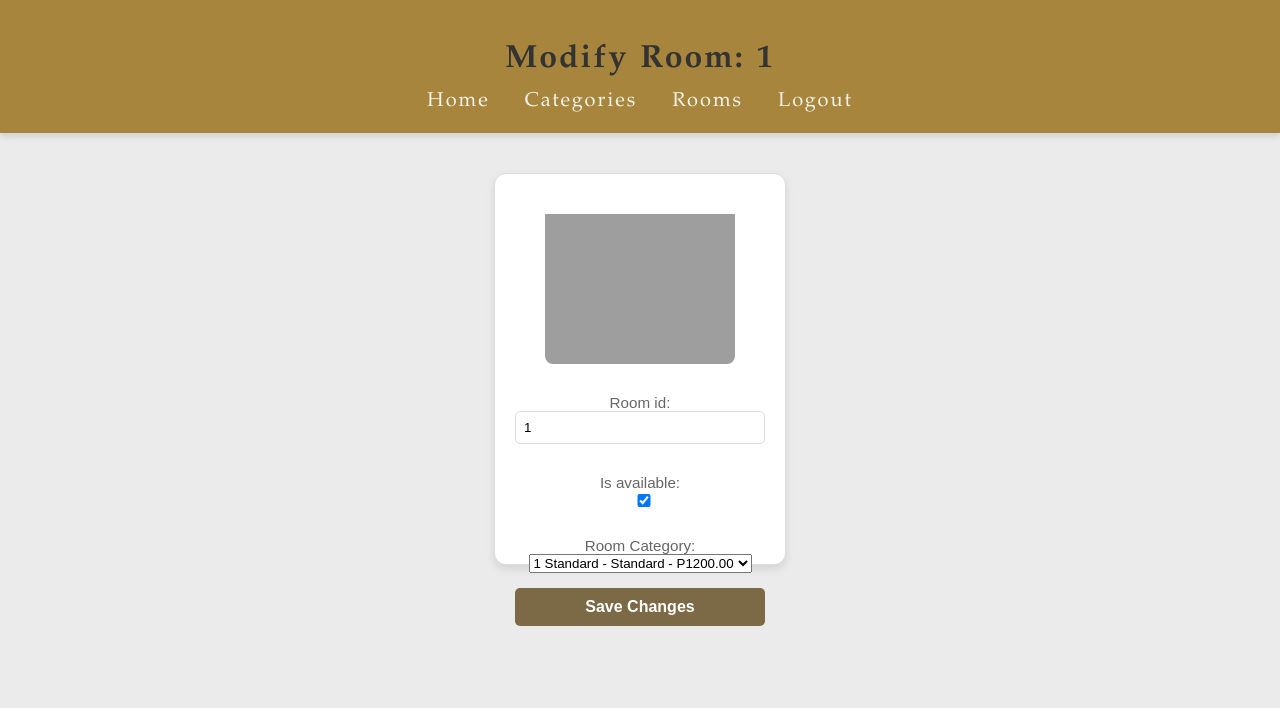
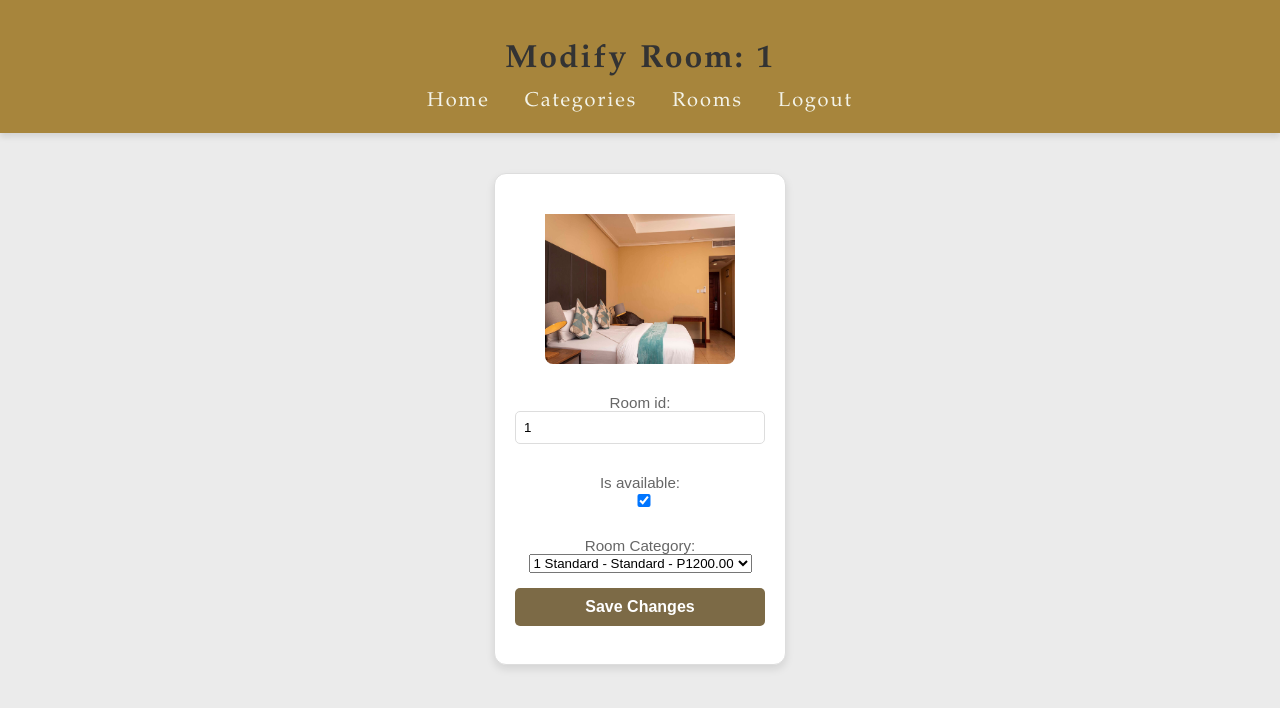
Before and after one commit to DymurBoi/HotelCheckIn, a Django app: page /admin/room/modify/1/ in a window 1280 px wide. Shown: the top 708 px of the page. Run offline with Django 5.2, Linux system fonts and the light colour scheme; a user stored in the database is signed in; data comes from the database, SQL or seed files in the repository; both versions use the stored data as it was after the commit; grey boxes are pictures that could not be loaded.

Commit message:
admin dashboard updated
admin dashboard updated:
Reservation filter for available and booked rooms
Design for the room

```diff
--- a/dashboard/static/css/css.css
+++ b/dashboard/static/css/css.css
@@ -162,7 +162,6 @@ h2{
     text-decoration: none;
     color: inherit;
 }
-
 .card-container:hover {
     transform: translateY(-5px);
     box-shadow: 0 6px 12px rgba(0, 0, 0, 0.2);
@@ -185,6 +184,80 @@ h2{
     border: 1px solid #ddd;
     border-radius: 5px;
     box-sizing: border-box;
+}
+.card-container button {
+    width: 100%;
+    padding: 10px;
+    background-color: #7C6A46;
+    color: white;
+    border: none;
+    border-radius: 5px;
+    font-size: 16px;
+    font-weight: bold;
+    cursor: pointer;
+    transition: background-color 0.3s ease;
+}
+
+.card-container img{
+    padding-top: 20px;
+    width: 190px;
+    height: 150px;
+
+}
+.room-card-container {
+    width: 250px;
+    height: 450px;
+    background-color: #ffffff;
+    border: 1px solid #ddd;
+    border-radius: 12px;
+    box-shadow: 0 4px 8px rgba(0, 0, 0, 0.1);
+    transition: transform 0.3s ease, box-shadow 0.3s ease;
+    text-align: center;
+    padding: 20px;
+    text-decoration: none;
+    color: inherit;
+}
+
+.room-card-container:hover {
+    transform: translateY(-5px);
+    box-shadow: 0 6px 12px rgba(0, 0, 0, 0.2);
+}
+
+.room-card-container h2 {
+    color: #7C6A46;
+    font-size: 1.4em;
+}
+
+.room-card-container p {
+    color: #666;
+    font-size: 0.95em;
+}
+
+.room-card-container input {
+    width: 100%;
+    padding: 8px;
+    margin-bottom: 15px;
+    border: 1px solid #ddd;
+    border-radius: 5px;
+    box-sizing: border-box;
+}
+.room-card-container button {
+    width: 100%;
+    padding: 10px;
+    background-color: #7C6A46;
+    color: white;
+    border: none;
+    border-radius: 5px;
+    font-size: 16px;
+    font-weight: bold;
+    cursor: pointer;
+    transition: background-color 0.3s ease;
+}
+.room-card-container img{
+    padding-top: 20px;
+    width: 190px;
+    height: 150px;
+
 }
 
 .add-container {
@@ -291,10 +364,3 @@ h2{
 .logout-button:hover {
     background-color:#907c56;
 }
-
-.card-container img{
-    padding-top: 20px;
-    width: 190px;
-    height: 150px;
-
-}
--- a/dashboard/templates/dashboard/room_detail.html
+++ b/dashboard/templates/dashboard/room_detail.html
@@ -18,9 +18,13 @@
         </ul>
     </header>
 
-    <div class="room-details">
-        <div class="card-container">
-            <img src="{{ room.room_photo.url }}" alt="{{ room.room_type }}" class="room-photo">
+    <div class="container">
+        <div class="room-card-container">
+            {% if room.room_category.room_photo %}
+            <img src="{{ room.room_category.room_photo.url }}" alt="Room Photo" class="room-photo">
+        {% else %}
+            <img src="{% static 'dashboard/images/default-room.jpg' %}" alt="Default Room Photo" class="room-photo">
+        {% endif %}
             <form id="update-room-form" method="POST" enctype="multipart/form-data">
                 {% csrf_token %}
                 {{ form.as_p }}
--- a/dashboard/views.py
+++ b/dashboard/views.py
@@ -31,13 +31,18 @@ def admin_landing(request):
     admin_id = request.user.id
     username = request.user.username
 
-    # Query for available rooms
-    rooms_available = Room.objects.filter(is_available=True)
+    booked_room_ids = Room.objects.filter(is_available=False).values_list('id', flat=True)
+    # Get all reserved room IDs from reservations
+    reserved_room_ids = Reservation.objects.values_list('room_id', flat=True)
+
+    # Exclude rooms that are reserved
+    rooms_available = Room.objects.filter(is_available=True).exclude(id__in=reserved_room_ids)
 
     # Query for booked rooms
     rooms_booked = Room.objects.filter(is_available=False)
 
-    reservation = Reservation.objects.all()
+    # Fetch all reservations for display
+    reservation = Reservation.objects.exclude(room_id__in=booked_room_ids)
 
     context = {
         'admin_id': admin_id,
```
Also changed, not shown: db.sqlite3.
